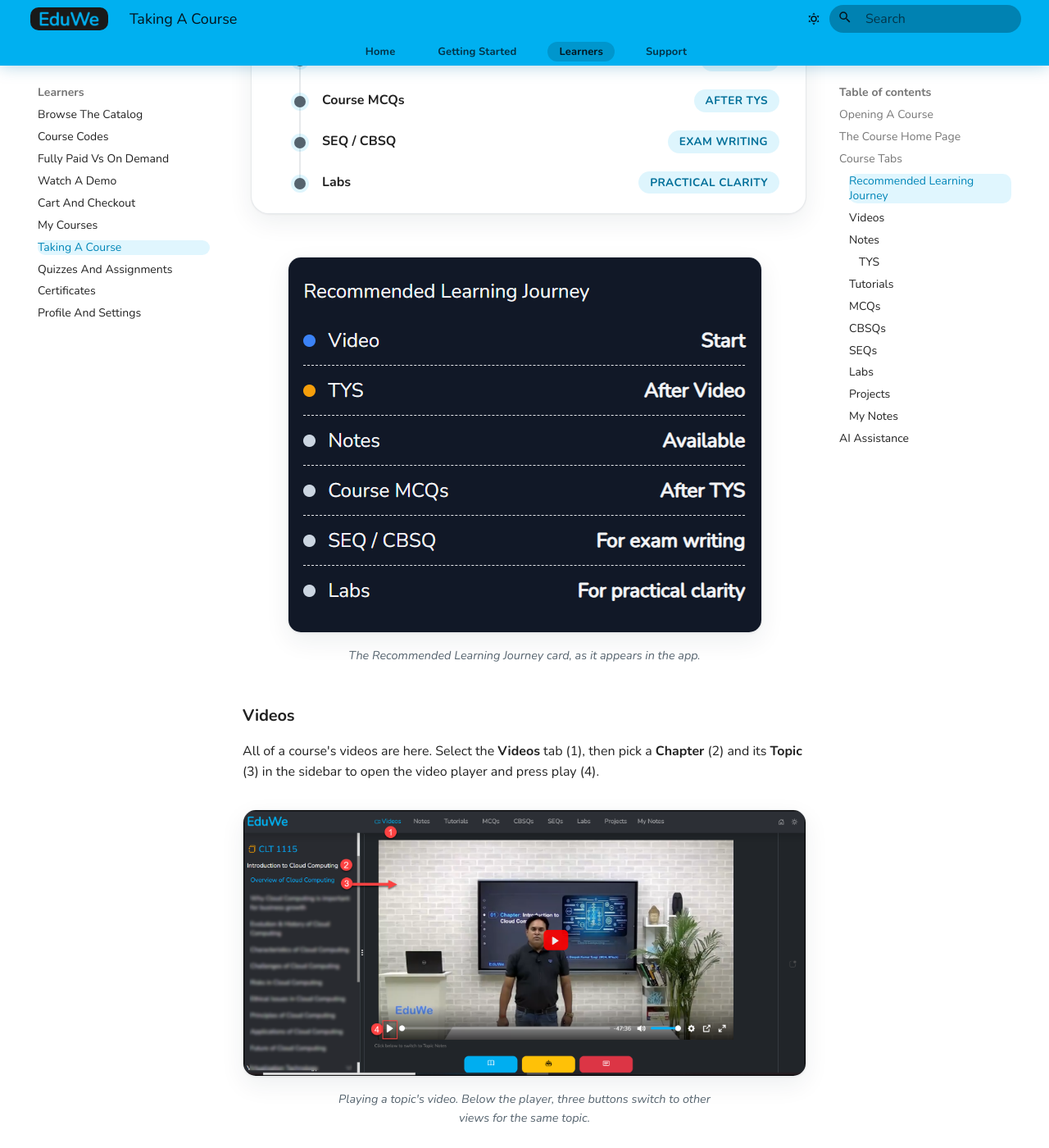
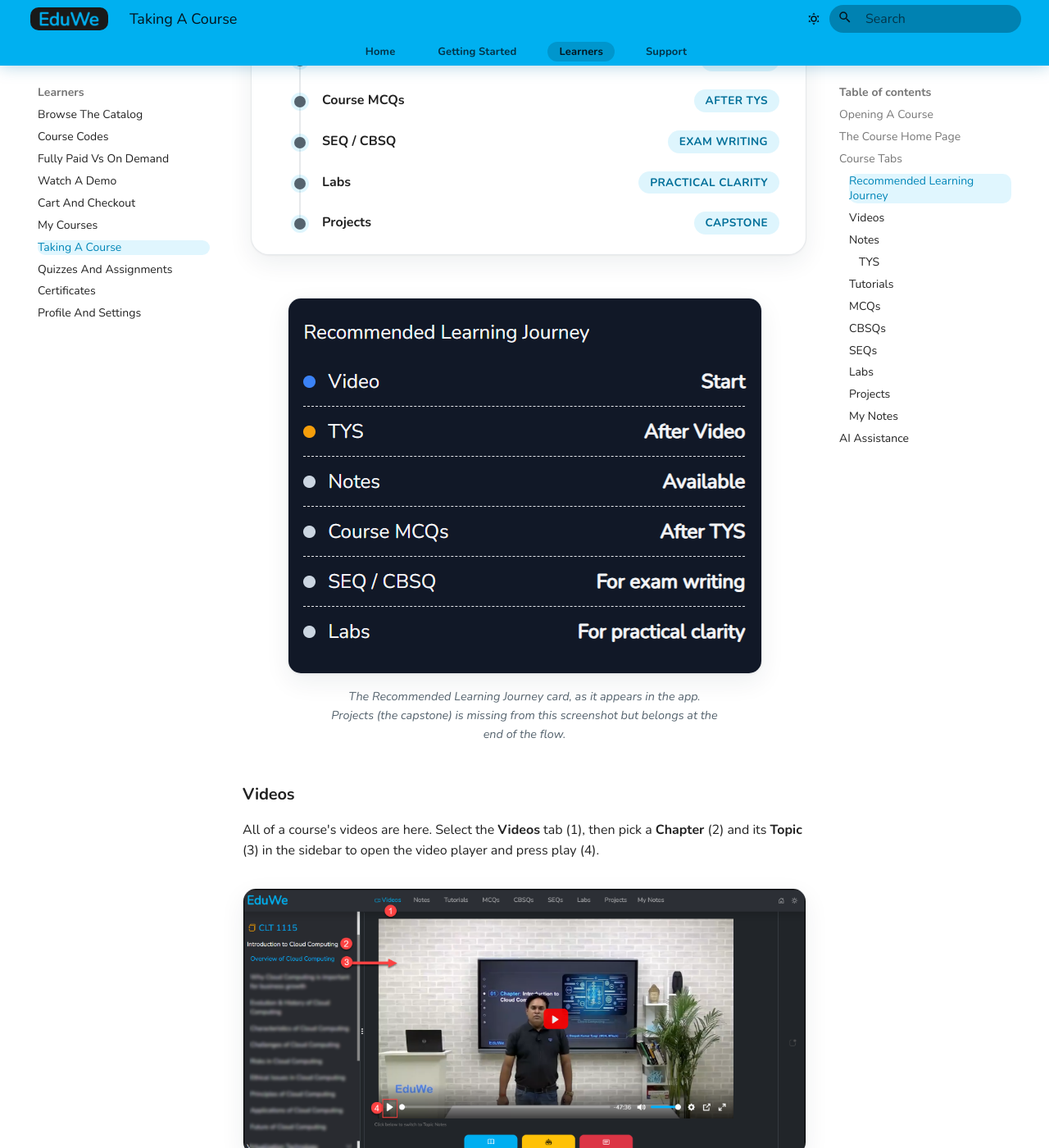
Before and after one commit to geitdeepak/EduWeIO_HelpDoc, an MkDocs documentation site: the page built from docs/learner/taking-a-course.md, in a window 1280 px wide and 1400 px high, scrolled down 1993 px. Shown: the whole window at 82% size. Built offline with MkDocs 1.6.1 and Material for MkDocs 9.7.7, drawn with Linux system fonts in a browser that asks for light colours.

Commit message:
Add Projects as the final step of the Recommended Learning Journey
Projects (the capstone) was missing from the flow, which only had Video
through Labs. It belongs at the end, after Labs. Note in the figure
caption that the app screenshot itself cuts off before this step.

Co-Authored-By: Claude Sonnet 5 <noreply@anthropic.com>

```diff
--- a/docs/learner/taking-a-course.md
+++ b/docs/learner/taking-a-course.md
@@ -83,13 +83,21 @@ EduWe suggests working through a topic's content in this order:
       <span class="eduwe-journey__when">Practical Clarity</span>
     </span>
   </li>
+  <li>
+    <span class="eduwe-journey__marker"></span>
+    <span class="eduwe-journey__body">
+      <span class="eduwe-journey__title">Projects</span>
+      <span class="eduwe-journey__when">Capstone</span>
+    </span>
+  </li>
 </ol>
 
 <figure markdown>
   ![A Recommended Learning Journey card listing, in order: Video (Start), TYS (After Video), Notes (Available), Course MCQs (After TYS), SEQ / CBSQ (For exam writing), and Labs (For practical clarity)](../assets/images/course-home/course-home-18-recommended-learning-journey.png){ loading=lazy }
-  <figcaption>The Recommended Learning Journey card, as it appears in the app.</figcaption>
+  <figcaption>The Recommended Learning Journey card, as it appears in the app. Projects (the capstone) is missing from this screenshot but belongs at the end of the flow.</figcaption>
 </figure>
 
+<!-- Source: product owner (Projects/the capstone belongs at the end of this journey, after Labs, even though it is cut off in the screenshot below). -->
 <!-- TODO: confirm exactly where this card appears (for example on the Videos tab, alongside Continue Learning and Certification Path). -->
 
 ### Videos
```
